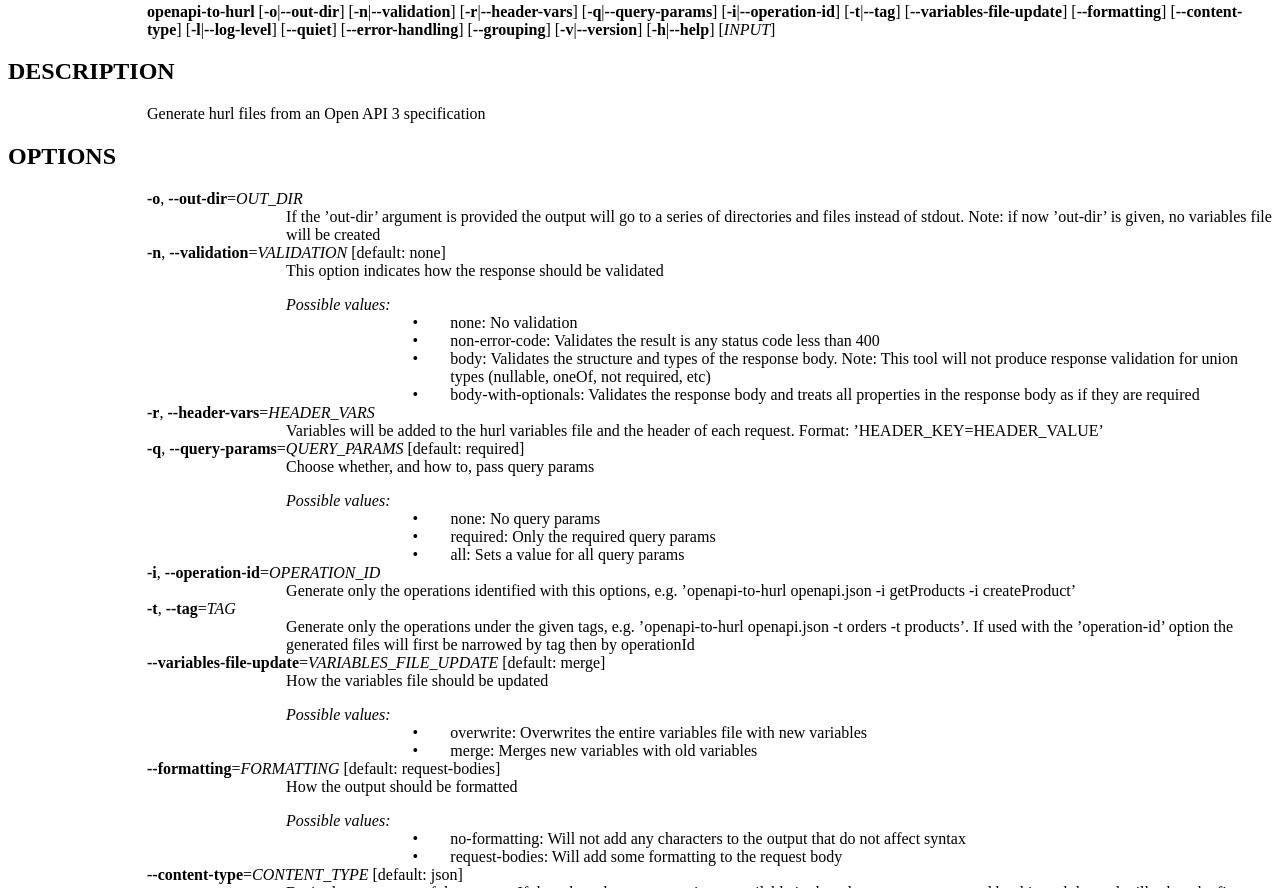
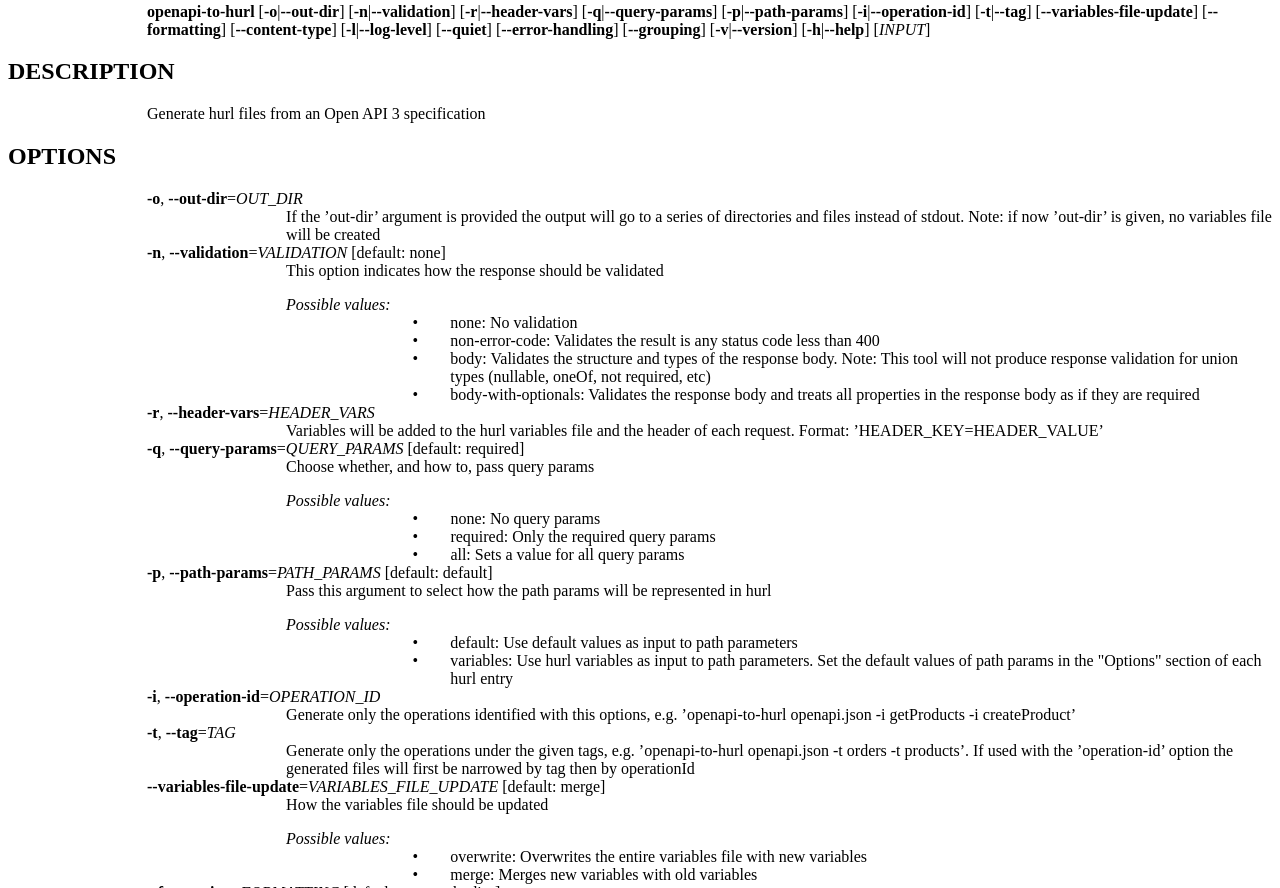
Before and after one commit to ethancarlsson/openapi-to-hurl, a website: page docs/index.html in a window 1280 px wide. Shown: the part 311-1199 px from the top of the page. Drawn offline with Linux system fonts and the light colour scheme.

Commit message:
chore(release): v1.2.0 [skip ci]

```diff
--- a/Cargo.toml
+++ b/Cargo.toml
@@ -1,6 +1,6 @@
 [package]
 name = "openapi-to-hurl"
-version = "1.1.0"
+version = "1.2.0"
 edition = "2021"
 authors = ["Ethan Carlsson <ethanmcarlsson@gmail.com>"]
 license = "MIT"
--- a/bench_over_time.csv
+++ b/bench_over_time.csv
@@ -7,3 +7,4 @@ mean,min,max,runs,last_commit_id,version
 4.2,4.0,5.1,721,de400c3aa29c02028442e4c17f257021f1f95a1f,v1.0.0
 4.2,4.0,6.1,738,1f23d198461a703a3b13b7aeaa6bfc90020ed840,v1.0.1
 4.1,3.9,4.8,748,88ed83661e9ee0315390e52b2130cebf2d8410b4,v1.1.0
+4.2,4.0,4.8,658,810d2ff37efd9059f46e5c26ee5d5c63277f120b,v1.2.0
--- a/bench_over_time_stdin.csv
+++ b/bench_over_time_stdin.csv
@@ -2,3 +2,4 @@ mean,min,max,runs,last_commit_id,version
 1.5,1.4,2.2,1958,de400c3aa29c02028442e4c17f257021f1f95a1f,v1.0.0
 1.7,1.6,2.5,1882,1f23d198461a703a3b13b7aeaa6bfc90020ed840,v1.0.1
 1.6,1.5,2.0,1919,88ed83661e9ee0315390e52b2130cebf2d8410b4,v1.1.0
+1.7,1.6,6.4,1866,810d2ff37efd9059f46e5c26ee5d5c63277f120b,v1.2.0
--- a/docs/index.html
+++ b/docs/index.html
@@ -1,5 +1,5 @@
 <!-- Creator     : groff version 1.22.4 -->
-<!-- CreationDate: Tue Jul 16 16:13:21 2024 -->
+<!-- CreationDate: Sun Jul 28 07:55:52 2024 -->
 <!DOCTYPE html PUBLIC "-//W3C//DTD HTML 4.01 Transitional//EN"
 "http://www.w3.org/TR/html4/loose.dtd">
 <html>
@@ -47,6 +47,7 @@
 [<b>-o</b>|<b>--out-dir</b>] [<b>-n</b>|<b>--validation</b>]
 [<b>-r</b>|<b>--header-vars</b>]
 [<b>-q</b>|<b>--query-params</b>]
+[<b>-p</b>|<b>--path-params</b>]
 [<b>-i</b>|<b>--operation-id</b>] [<b>-t</b>|<b>--tag</b>]
 [<b>--variables-file-update</b>] [<b>--formatting</b>]
 [<b>--content-type</b>] [<b>-l</b>|<b>--log-level</b>]
@@ -196,6 +197,45 @@ values:</i></p>
 <p>all: Sets a value for all query params</p></td>
 <td width="3%">
 </td></tr>
+</table>
+
+<p style="margin-left:11%;"><b>-p</b>,
+<b>--path-params</b>=<i>PATH_PARAMS</i> [default:
+default]</p>
+
+<p style="margin-left:22%;">Pass this argument to select
+how the path params will be represented in hurl</p>
+
+<p style="margin-left:22%; margin-top: 1em"><i>Possible
+values:</i></p>
+
+<table width="100%" border="0" rules="none" frame="void"
+       cellspacing="0" cellpadding="0">
+<tr valign="top" align="left">
+<td width="32%"></td>
+<td width="2%">
+
+
+<p>&bull;</p></td>
+<td width="1%"></td>
+<td width="65%">
+
+
+<p>default: Use default values as input to path
+parameters</p> </td></tr>
+<tr valign="top" align="left">
+<td width="32%"></td>
+<td width="2%">
+
+
+<p>&bull;</p></td>
+<td width="1%"></td>
+<td width="65%">
+
+
+<p>variables: Use hurl variables as input to path
+parameters. Set the default values of path params in the
+&quot;Options&quot; section of each hurl entry</p></td></tr>
 </table>
 
 <p style="margin-left:11%;"><b>-i</b>,
```
Also changed, not shown: CHANGELOG.md.
